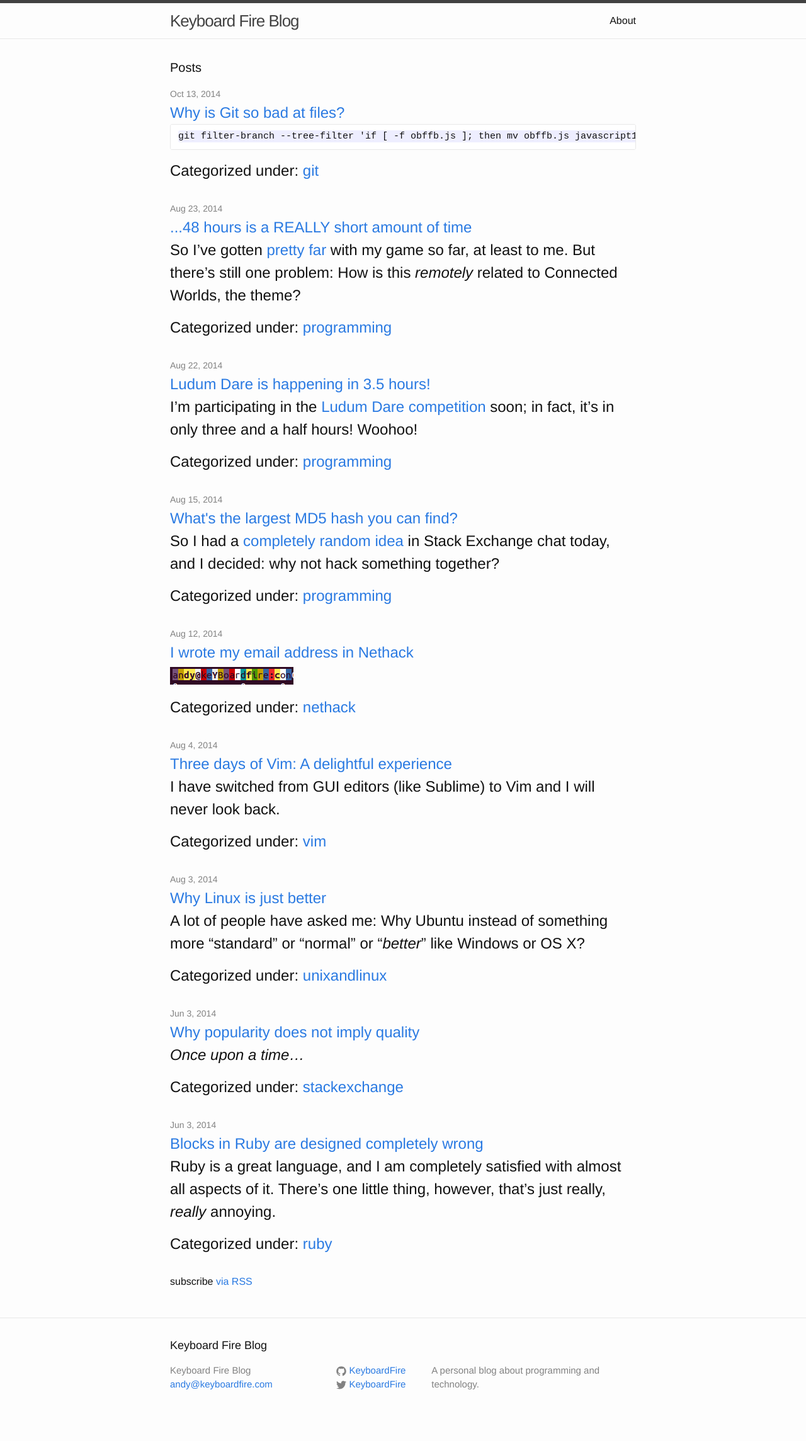
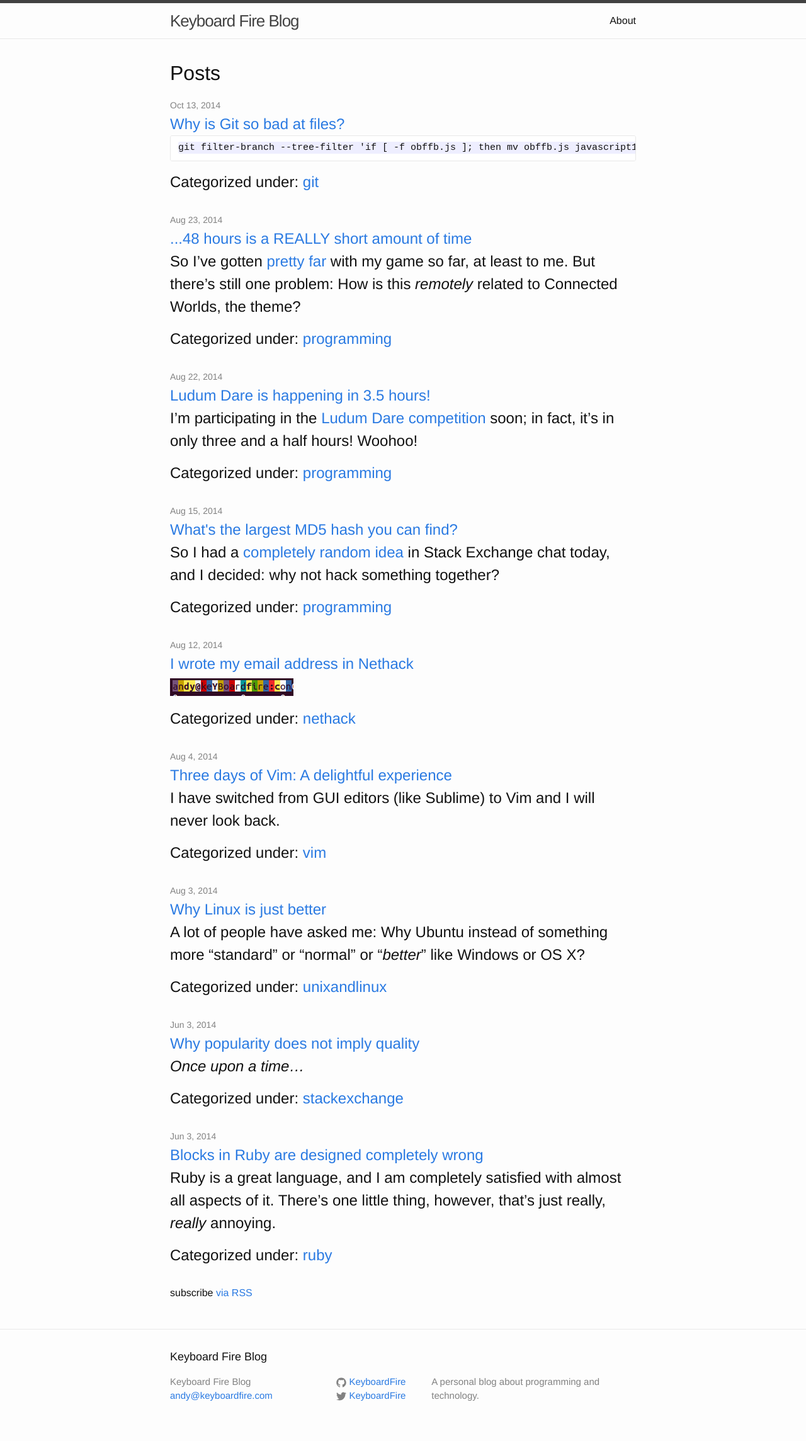
Before and after one commit to tckmn/keyboardfire.github.io-OLD, a Jekyll site: the page built from index.html, in a window 1280 px wide. Shown: the whole page at 63% size. Built offline with Jekyll 4.4.1, drawn with Linux system fonts in a browser that asks for light colours.

Commit message:
that is weird

```diff
--- a/_sass/_layout.scss
+++ b/_sass/_layout.scss
@@ -166,7 +166,7 @@
 }
 
 .page-heading {
-    font-size: 20px;
+    font-size: 2em;
 }
 
 .post-list {
```
